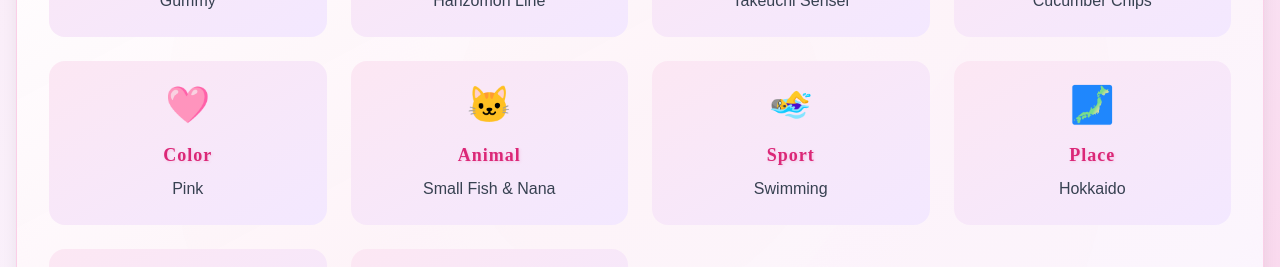
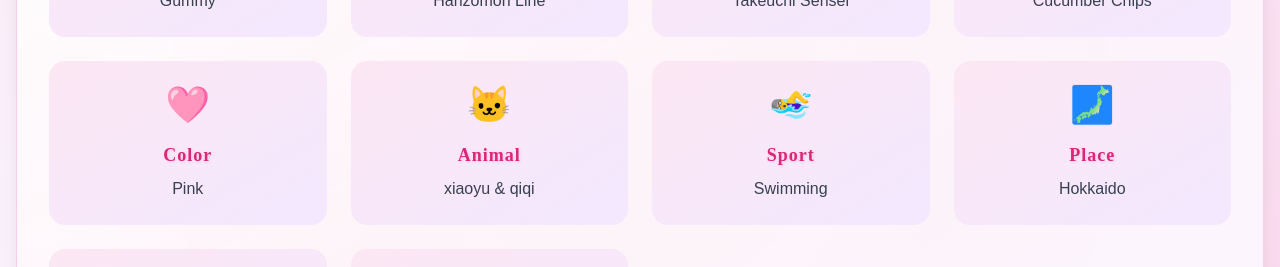
Before and after one commit to ukei930/mysite, a Next.js app: page /en/hobbies in a window 1280 px wide. Shown: the part 970-1237 px from the top of the page. Built offline with nearby package versions, Linux system fonts and the light colour scheme.

Commit message:
fix: "Small Fish & Nana"を"xiaoyu & qiqi"に修正

```diff
--- a/src/data/hobbies.ts
+++ b/src/data/hobbies.ts
@@ -25,7 +25,7 @@ export const hobbiesData: LocaleData<HobbiesData> = {
       { category: "Teacher", item: "Takeuchi Sensei", icon: "👨‍🏫" },
       { category: "Snack", item: "Cucumber Chips", icon: "🥒" },
       { category: "Color", item: "Pink", icon: "🩷" },
-      { category: "Animal", item: "Small Fish & Nana", icon: "🐱" },
+      { category: "Animal", item: "xiaoyu & qiqi", icon: "🐱" },
       { category: "Sport", item: "Swimming", icon: "🏊‍♀️" },
       { category: "Place", item: "Hokkaido", icon: "🗾" },
       { category: "Drink", item: "Rum", icon: "🥃" },
--- a/src/messages/en.json
+++ b/src/messages/en.json
@@ -84,7 +84,7 @@
       "takeuchi": "Takeuchi Sensei",
       "cucumber": "Cucumber Chips",
       "pink": "Pink",
-      "fish": "Small Fish & Nana",
+      "fish": "xiaoyu & qiqi",
       "swimming": "Swimming",
       "hokkaido": "Hokkaido",
       "rum": "Rum",
```
